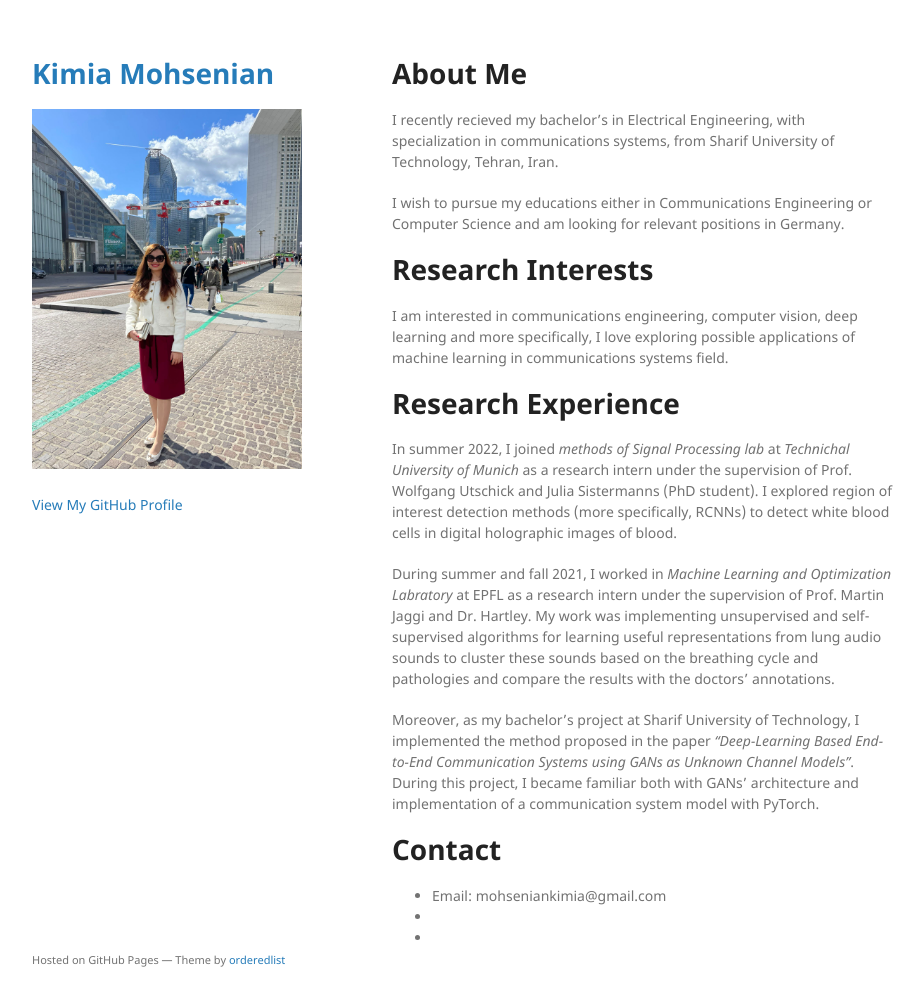
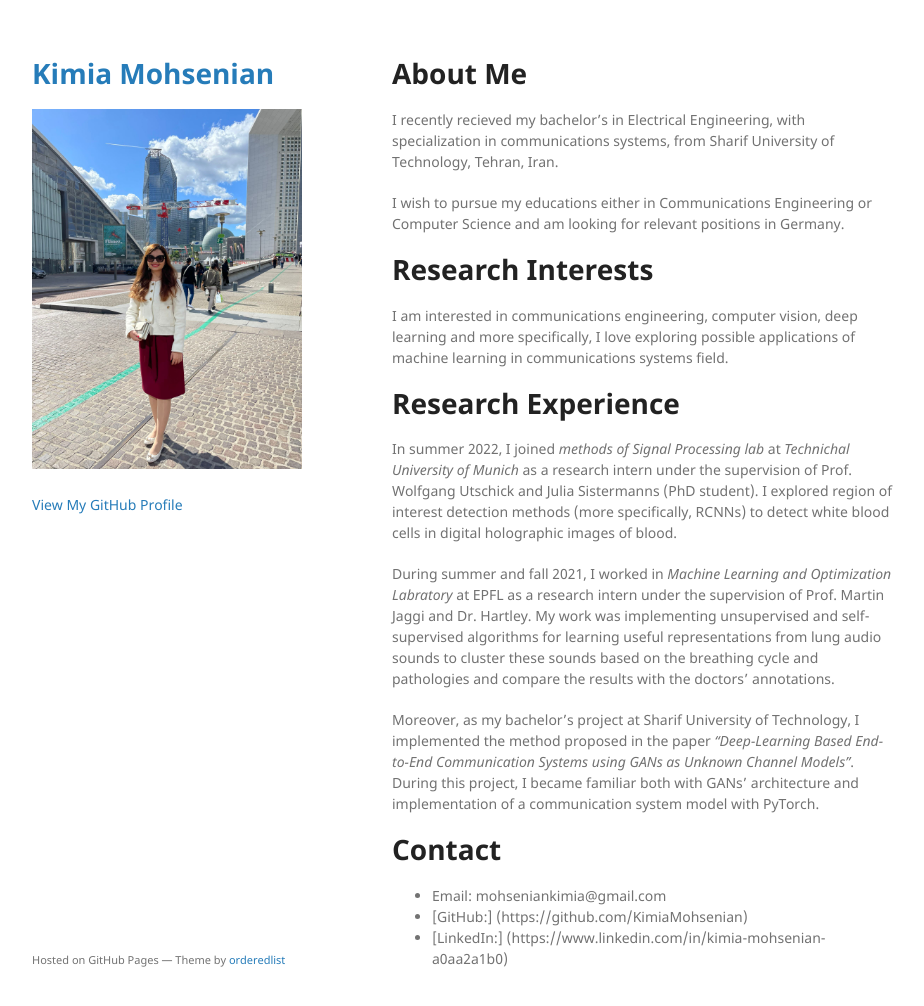
Before and after one commit to KimiaMohsenian/KimiaMohsenian.github.io, a Jekyll site: the page built from index.md, in a window 1280 px wide and 1039 px high. Shown: the top 1006 px of the window, without its empty margins (178-1102 px from the left). Built offline with Jekyll 4.4.1, drawn with Linux system fonts in a browser that asks for light colours; the repository's description, which GitHub fills in, is left out; our own code applies the rules of GitHub Pages for plain Markdown files.

Commit message:
Update index.md

```diff
--- a/index.md
+++ b/index.md
@@ -23,5 +23,5 @@ Moreover, as my bachelor's project at Sharif University of Technology, I impleme
 # Contact
 
 *   Email: mohseniankimia@gmail.com
-*   [GitHub]: (https://github.com/KimiaMohsenian)
-*   [LinkedIn]: (https://www.linkedin.com/in/kimia-mohsenian-a0aa2a1b0)
+*   [GitHub:] (https://github.com/KimiaMohsenian)
+*   [LinkedIn:] (https://www.linkedin.com/in/kimia-mohsenian-a0aa2a1b0)
```
